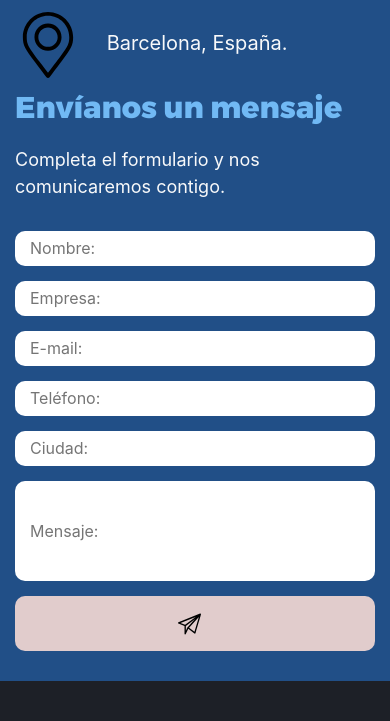
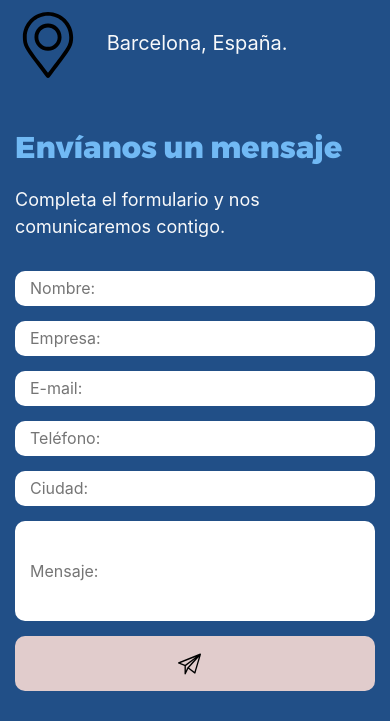
Before and after one commit to NicolasSegura/wantFrom-project, a plain HTML site: page index.html in a window 390 px wide. Shown: the part 6544-7265 px from the top of the page. Before the commit the page ends 7225 px from the top, so only its background shows below. Drawn offline with nearby package versions, Linux system fonts and the light colour scheme.

Commit message:
separacion entre barcelona españa y formulario

```diff
--- a/index.html
+++ b/index.html
@@ -734,7 +734,7 @@
                             </div>
 
                             <!-- SEPARADOR QUE SOLO APARECE EN TAMAÑO SM-->
-                            <div class="d-block d-md-none d-xs-block col-sm-12" style="height: 30px;">
+                            <div class="d-block d-lg-none d-sm-block col-sm-12" style="height: 70px; ">
 
                             </div>
 
```
